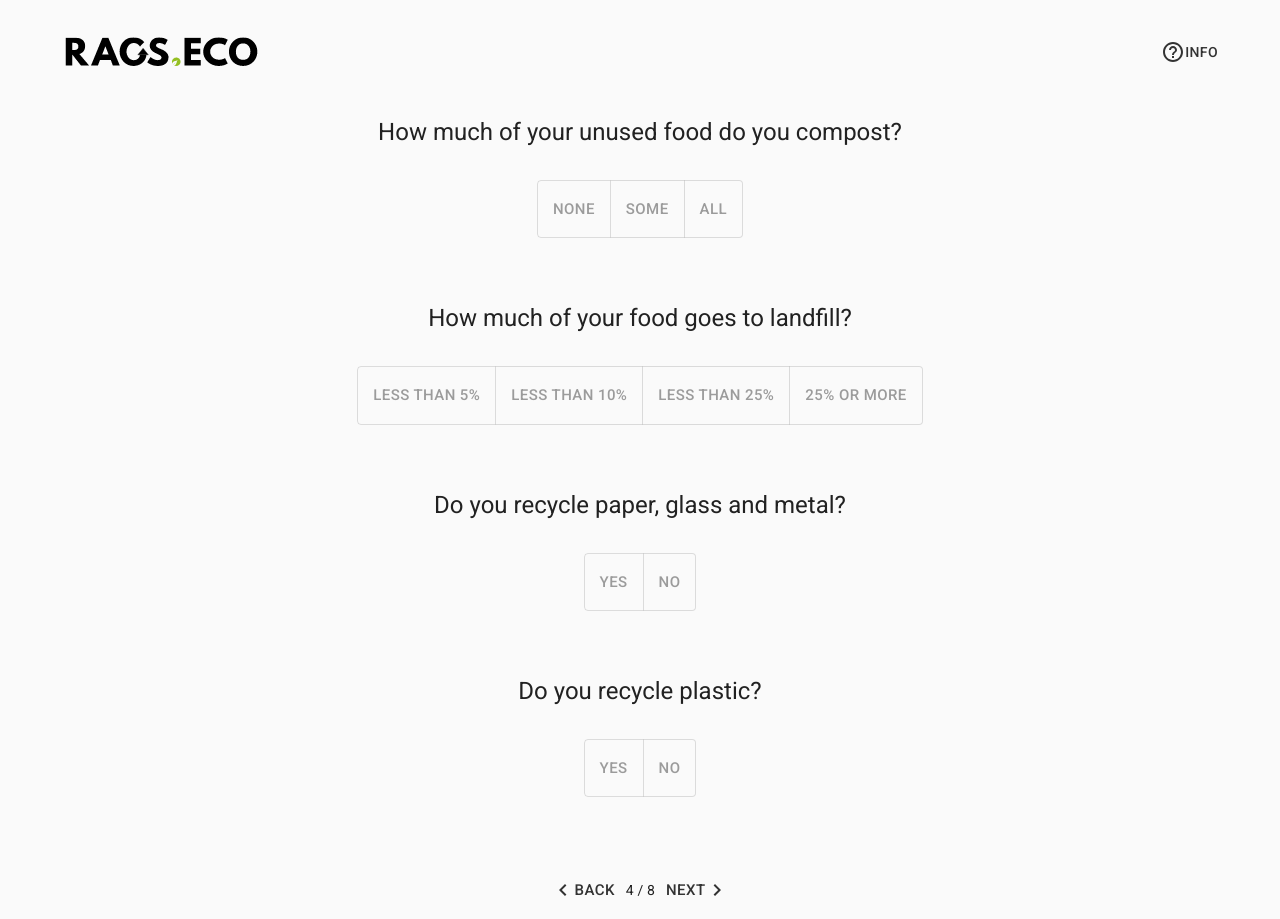
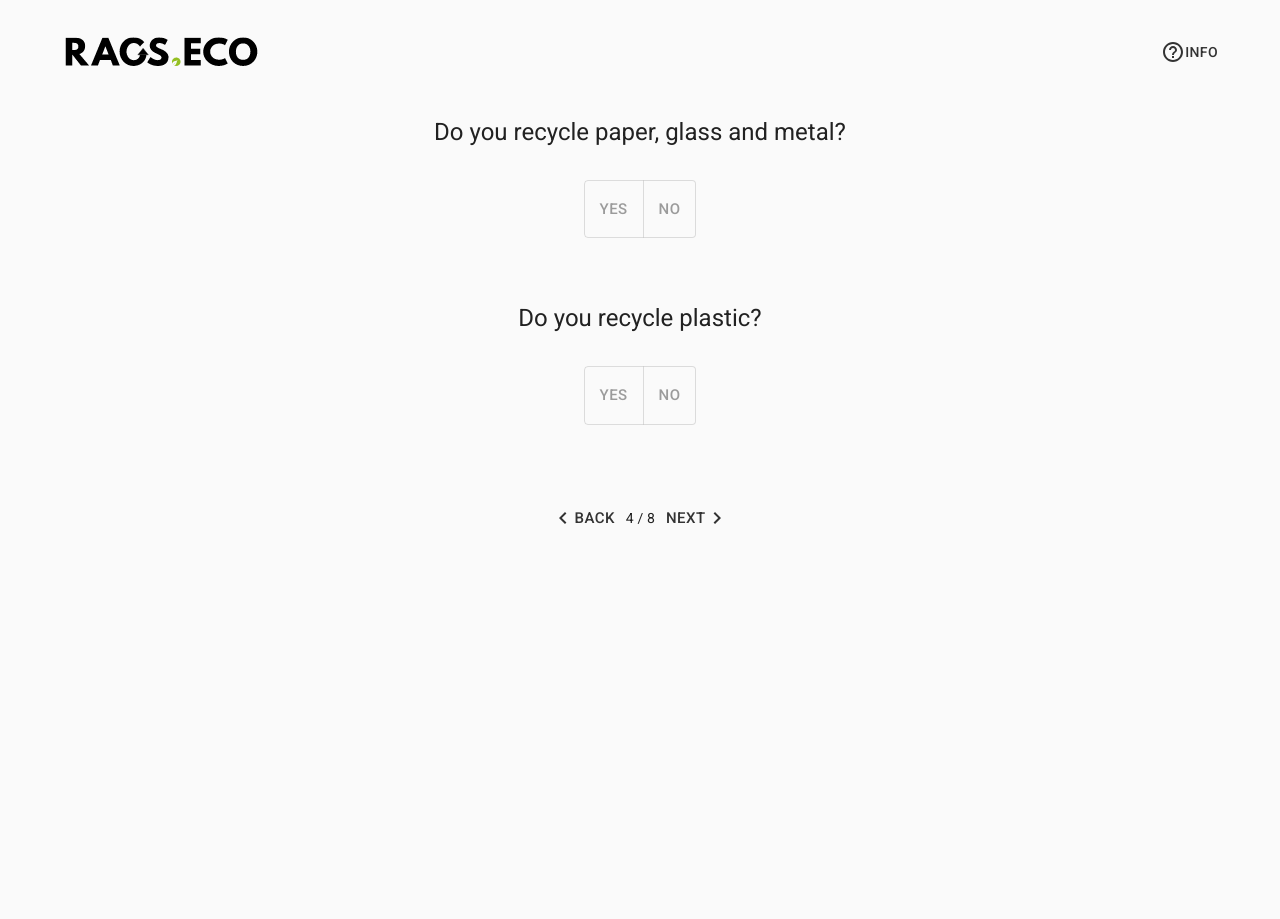
Before and after one commit to maiconburn/rags-calculator, a Next.js app: page /waste in a window 1280 px wide. After the commit the page ends 800 px from the top, so only its background shows below. Built offline with nearby package versions, Linux system fonts and the light colour scheme.

Commit message:
change waste to food page

```diff
--- a/pages/waste.js
+++ b/pages/waste.js
@@ -9,17 +9,9 @@ import Typography from "@material-ui/core/Typography";
 import Stepper from "../components/Steeper";
 
 export default function Food() {
-  const [Composting, setComposting] = React.useState();
-  const [Waste, setWaste] = React.useState();
   const [RecycleMix, setRecycleMix] = React.useState();
   const [RecyclePlastic, setRecyclePlastic] = React.useState();
 
-  const handleComposting = (event, newComposting) => {
-    setComposting(newComposting);
-  };
-  const handleWaste = (event, newWaste) => {
-    setWaste(newWaste);
-  };
   const handleRecycleMix = (event, newRecycleMix) => {
     setRecycleMix(newRecycleMix);
   };
@@ -28,8 +20,6 @@ export default function Food() {
   };
 
   React.useEffect(() => {
-    window.localStorage.setItem("Composting", JSON.stringify(Composting));
-    window.localStorage.setItem("Waste", JSON.stringify(Waste));
     window.localStorage.setItem("RecycleMix", JSON.stringify(RecycleMix));
     window.localStorage.setItem(
       "RecyclePlastic",
@@ -37,83 +27,12 @@ export default function Food() {
     );
     //const test = window.localStorage.getItem("SourceEnergy");
     //console.log(test);
-  }, [Composting, Waste, RecycleMix, RecyclePlastic]);
+  }, [RecycleMix, RecyclePlastic]);
 
   return (
     <div>
       <NavBar />
       <Grid container direction="column" justify="center" alignItems="center">
-        <Grid item xs={12}>
-          <Box my="2rem">
-            <Typography variant="h5" align="center">
-              How much of your unused food do you compost?
-            </Typography>
-          </Box>
-          <Box my="2rem" display="flex" justifyContent="center">
-            <ToggleButtonGroup
-              value={Composting}
-              exclusive
-              onChange={handleComposting}
-              aria-label="Composting"
-            >
-              <ToggleButton value="C-none" size="large" aria-label="None">
-                <Tooltip title="None" aria-label="add">
-                  <span>None</span>
-                </Tooltip>
-              </ToggleButton>
-              <ToggleButton value="C-some" size="large" aria-label="Some">
-                <Tooltip title="Some" aria-label="add">
-                  <span>Some</span>
-                </Tooltip>
-              </ToggleButton>
-              <ToggleButton value="C-all" size="large" aria-label="All">
-                <Tooltip title="All" aria-label="add">
-                  <span>All</span>
-                </Tooltip>
-              </ToggleButton>
-            </ToggleButtonGroup>
-          </Box>
-        </Grid>
-        <Grid item xs={12}>
-          <Box my="2rem">
-            <Typography variant="h5" align="center">
-              How much of your food goes to landfill?
-            </Typography>
-          </Box>
-          <Box my="2rem" display="flex" justifyContent="center">
-            <ToggleButtonGroup
-              value={Waste}
-              exclusive
-              onChange={handleWaste}
-              aria-label="Waste"
-            >
-              <ToggleButton
-                value="W-little"
-                size="large"
-                aria-label="Very little"
-              >
-                <span>Less than 5%</span>
-              </ToggleButton>
-              <ToggleButton
-                value="W-below"
-                size="large"
-                aria-label="Below-average"
-              >
-                <span>Less than 10%</span>
-              </ToggleButton>
-              <ToggleButton value="W-average" size="large" aria-label="Average">
-                <span>Less than 25%</span>
-              </ToggleButton>
-              <ToggleButton
-                value="W-above"
-                size="large"
-                aria-label="Above-average"
-              >
-                <span>25% or more</span>
-              </ToggleButton>
-            </ToggleButtonGroup>
-          </Box>
-        </Grid>
         <Grid item xs={12}>
           <Box my="2rem">
             <Typography variant="h5" align="center">
```
Also changed, not shown: pages/food.js (+46 -1 lines).
